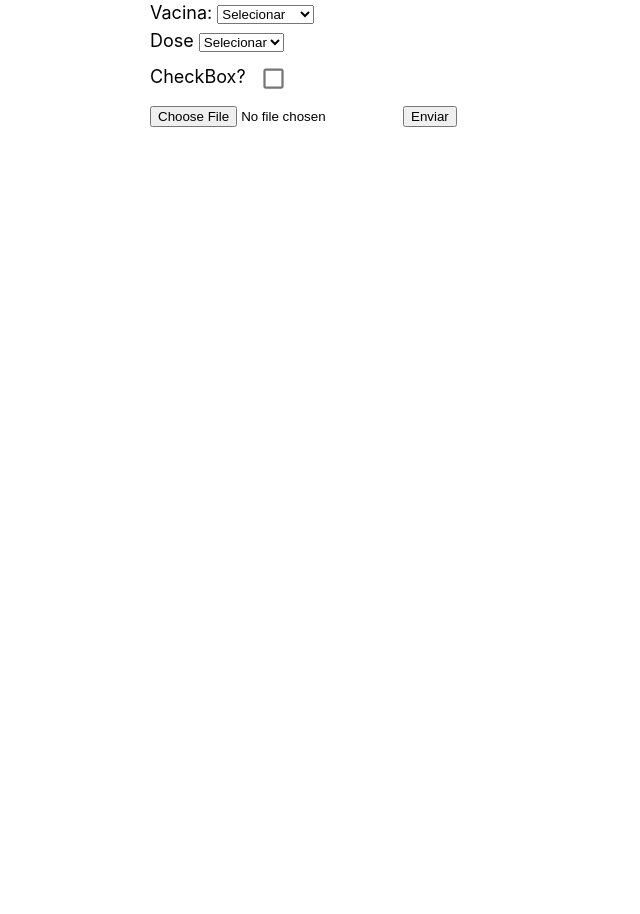
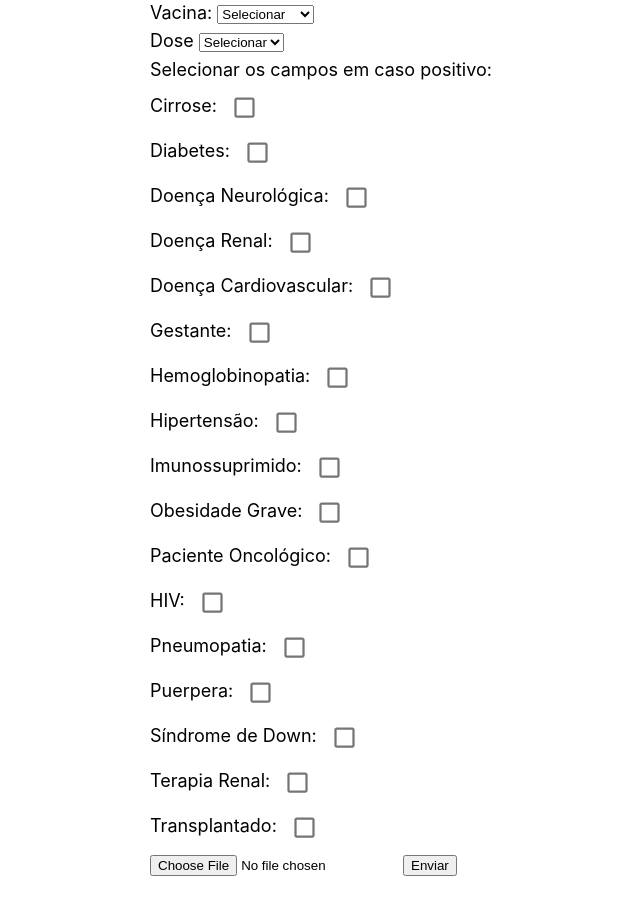
Before and after one commit to Nyito/ProjetoVacivida, a Next.js app in the folder frontend/: page / in a window 1280 px wide. Shown: the part 500-1414 px from the top of the page, without its empty margins (184-824 px from the left). Before the commit the page ends 800 px from the top, so only its background shows below. Built offline with nearby package versions, Linux system fonts and the light colour scheme; no server answers.

Commit message:
checkboxes adicionadas ao index, mas nao sao enviadas no JSON

```diff
--- a/frontend/pages/index.js
+++ b/frontend/pages/index.js
@@ -127,11 +127,17 @@ export default function Form() {
         </div>
 
 
+        <div>
+          <label>
+            Selecionar os campos em caso positivo:
+          </label>
+        </div>
+
 
         <div>
-          <label>CheckBox? </label>
+          <label>Cirrose: </label>
           <Controller
-            name="MyCheckbox"
+            name="cirrose"
             control={control}
             defaultValue={false}
             rules={{ required: true }}
@@ -139,6 +145,198 @@ export default function Form() {
           />
         </div>
 
+
+        <div>
+          <label>Diabetes: </label>
+          <Controller
+            name="diabetes"
+            control={control}
+            defaultValue={false}
+            rules={{ required: true }}
+            render={({ field }) => <Checkbox {...field} />}
+          />
+        </div>
+
+
+        <div>
+          <label>Doença Neurológica: </label>
+          <Controller
+            name="doencaNeurologica"
+            control={control}
+            defaultValue={false}
+            rules={{ required: true }}
+            render={({ field }) => <Checkbox {...field} />}
+          />
+        </div>
+
+
+        <div>
+          <label>Doença Renal: </label>
+          <Controller
+            name="doencaRenal"
+            control={control}
+            defaultValue={false}
+            rules={{ required: true }}
+            render={({ field }) => <Checkbox {...field} />}
+          />
+        </div>
+
+
+        <div>
+          <label>Doença Cardiovascular: </label>
+          <Controller
+            name="doencaCardiovascular"
+            control={control}
+            defaultValue={false}
+            rules={{ required: true }}
+            render={({ field }) => <Checkbox {...field} />}
+          />
+        </div>
+
+
+        <div>
+          <label>Gestante: </label>
+          <Controller
+            name="gestante"
+            control={control}
+            defaultValue={false}
+            rules={{ required: true }}
+            render={({ field }) => <Checkbox {...field} />}
+          />
+        </div>
+
+
+
+        <div>
+          <label>Hemoglobinopatia: </label>
+          <Controller
+            name="hemoglobinopatia"
+            control={control}
+            defaultValue={false}
+            rules={{ required: true }}
+            render={({ field }) => <Checkbox {...field} />}
+          />
+        </div>
+
+
+        <div>
+          <label>Hipertensão: </label>
+          <Controller
+            name="hipertensão"
+            control={control}
+            defaultValue={false}
+            rules={{ required: true }}
+            render={({ field }) => <Checkbox {...field} />}
+          />
+        </div>
+
+
+        <div>
+          <label>Imunossuprimido: </label>
+          <Controller
+            name="imunossuprimido"
+            control={control}
+            defaultValue={false}
+            rules={{ required: true }}
+            render={({ field }) => <Checkbox {...field} />}
+          />
+        </div>
+
+
+        <div>
+          <label>Obesidade Grave: </label>
+          <Controller
+            name="obesidadeGrave"
+            control={control}
+            defaultValue={false}
+            rules={{ required: true }}
+            render={({ field }) => <Checkbox {...field} />}
+          />
+        </div>
+
+
+        <div>
+          <label>Paciente Oncológico: </label>
+          <Controller
+            name="pacienteOncologico"
+            control={control}
+            defaultValue={false}
+            rules={{ required: true }}
+            render={({ field }) => <Checkbox {...field} />}
+          />
+        </div>
+
+
+        <div>
+          <label>HIV: </label>
+          <Controller
+            name="hiv"
+            control={control}
+            defaultValue={false}
+            rules={{ required: true }}
+            render={({ field }) => <Checkbox {...field} />}
+          />
+        </div>
+
+
+        <div>
+          <label>Pneumopatia: </label>
+          <Controller
+            name="pneumopatia"
+            control={control}
+            defaultValue={false}
+            rules={{ required: true }}
+            render={({ field }) => <Checkbox {...field} />}
+          />
+        </div>
+
+
+        <div>
+          <label>Puerpera: </label>
+          <Controller
+            name="puerpera"
+            control={control}
+            defaultValue={false}
+            rules={{ required: true }}
+            render={({ field }) => <Checkbox {...field} />}
+          />
+        </div>
+
+
+        <div>
+          <label>Síndrome de Down: </label>
+          <Controller
+            name="sindromeDown"
+            control={control}
+            defaultValue={false}
+            rules={{ required: true }}
+            render={({ field }) => <Checkbox {...field} />}
+          />
+        </div>
+
+
+        <div>
+          <label>Terapia Renal: </label>
+          <Controller
+            name="terapiaRenal"
+            control={control}
+            defaultValue={false}
+            rules={{ required: true }}
+            render={({ field }) => <Checkbox {...field} />}
+          />
+        </div>
+
+
+        <div>
+          <label>Transplantado: </label>
+          <Controller
+            name="transplantado"
+            control={control}
+            defaultValue={false}
+            rules={{ required: true }}
+            render={({ field }) => <Checkbox {...field} />}
+          />
+        </div>
 
 
 
```
